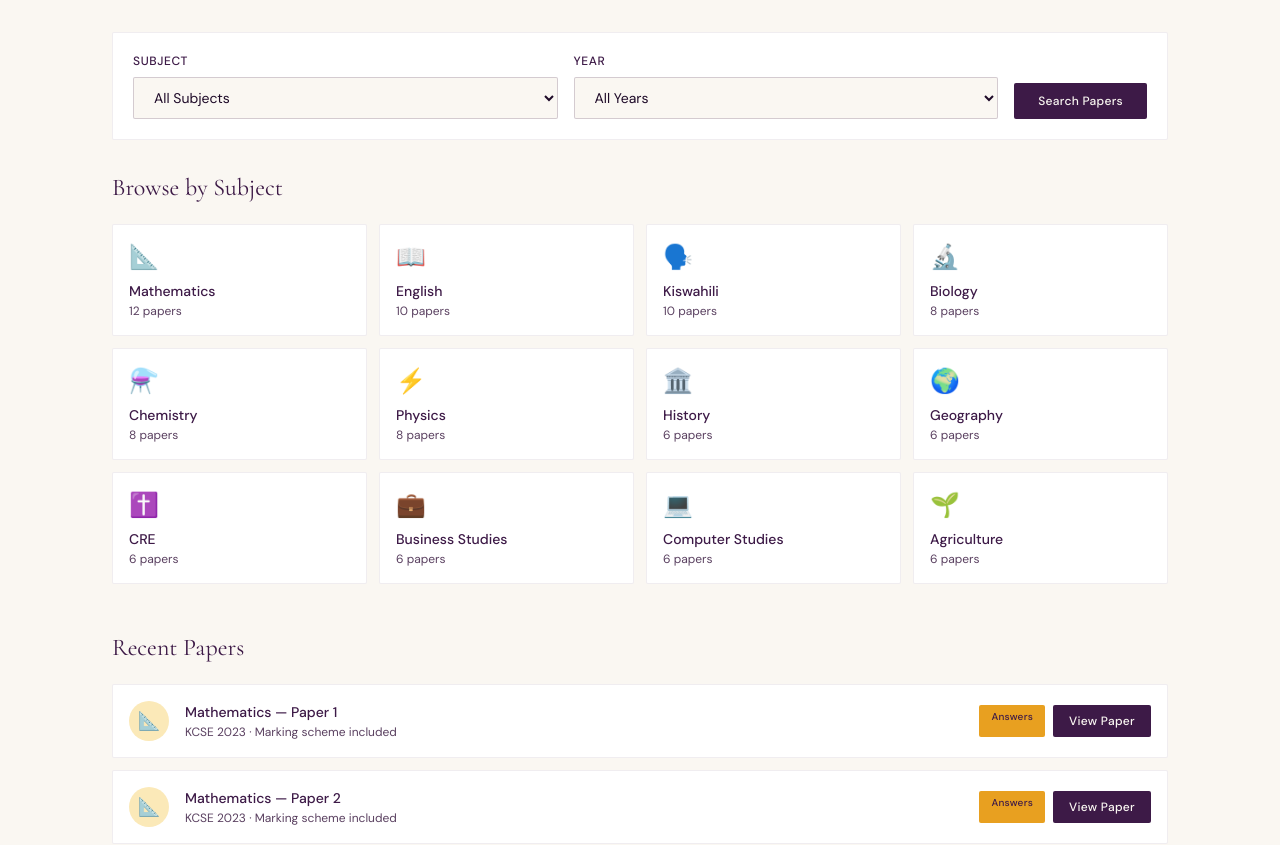
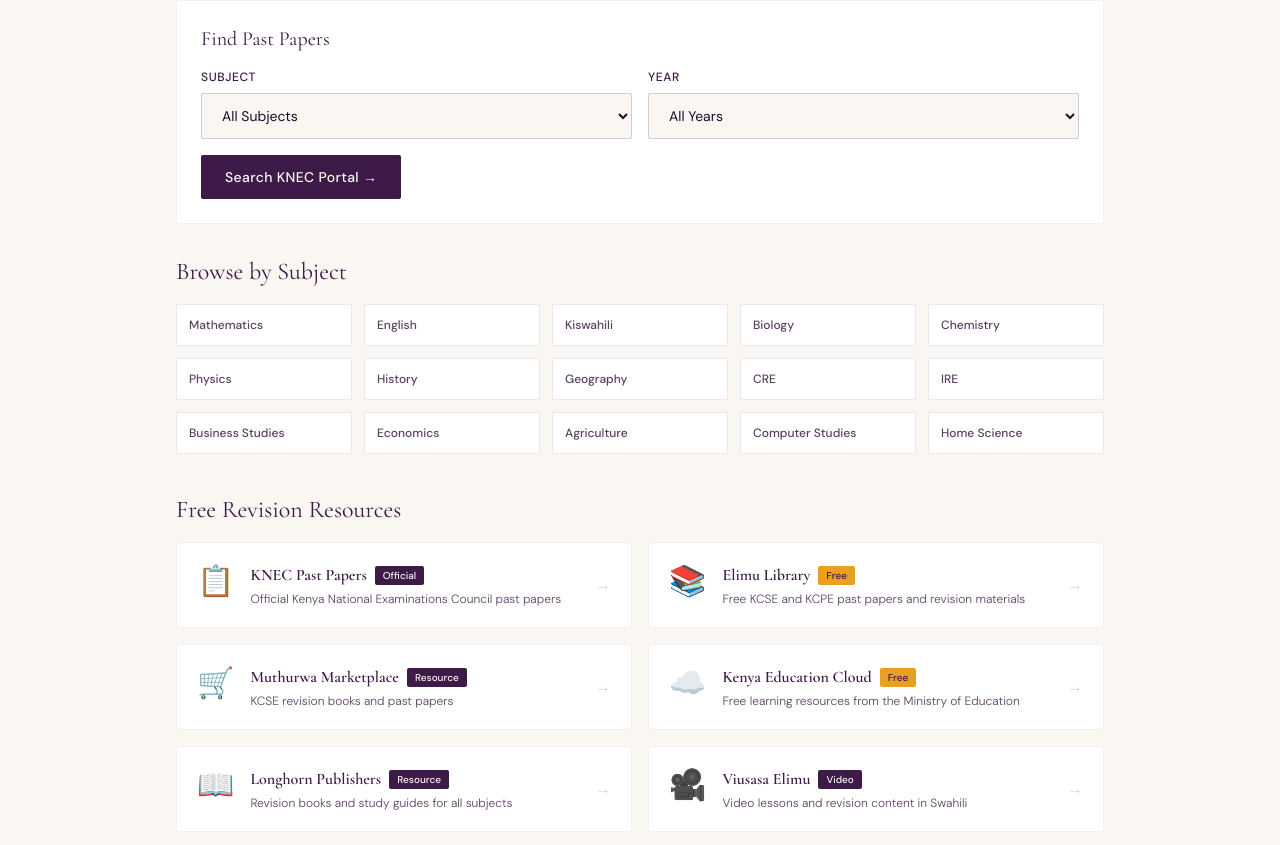
Before and after one commit to infoedira-ux/focusfora, a Next.js app: page /revise in a window 1280 px wide. Shown: the part 232-1077 px from the top of the page. Built offline with nearby package versions, Linux system fonts and the light colour scheme.

Commit message:
feat: full KCSE revise page with subjects, years and free resources

```diff
--- a/app/revise/page.tsx
+++ b/app/revise/page.tsx
@@ -2,22 +2,58 @@
 import { useState } from "react";
 import Link from "next/link";
 
-const subjects = [
-  { name: "Mathematics", icon: "📐", papers: 12 },
-  { name: "English", icon: "📖", papers: 10 },
-  { name: "Kiswahili", icon: "🗣️", papers: 10 },
-  { name: "Biology", icon: "🔬", papers: 8 },
-  { name: "Chemistry", icon: "⚗️", papers: 8 },
-  { name: "Physics", icon: "⚡", papers: 8 },
-  { name: "History", icon: "🏛️", papers: 6 },
-  { name: "Geography", icon: "🌍", papers: 6 },
-  { name: "CRE", icon: "✝️", papers: 6 },
-  { name: "Business Studies", icon: "💼", papers: 6 },
-  { name: "Computer Studies", icon: "💻", papers: 6 },
-  { name: "Agriculture", icon: "🌱", papers: 6 },
+const SUBJECTS = [
+  "Mathematics", "English", "Kiswahili", "Biology", "Chemistry",
+  "Physics", "History", "Geography", "CRE", "IRE", "Business Studies",
+  "Economics", "Agriculture", "Computer Studies", "Home Science"
 ];
 
-const years = [2023, 2022, 2021, 2020, 2019, 2018, 2017, 2016, 2015, 2014];
+const YEARS = [2023, 2022, 2021, 2020, 2019, 2018, 2017, 2016, 2015, 2014];
+
+const RESOURCES = [
+  {
+    title: "KNEC Past Papers",
+    desc: "Official Kenya National Examinations Council past papers",
+    url: "https://www.knec-portal.ac.ke",
+    icon: "📋",
+    tag: "Official"
+  },
+  {
+    title: "Elimu Library",
+    desc: "Free KCSE and KCPE past papers and revision materials",
+    url: "https://elimulib.com",
+    icon: "📚",
+    tag: "Free"
+  },
+  {
+    title: "Muthurwa Marketplace",
+    desc: "KCSE revision books and past papers",
+    url: "https://muthurwa.com",
+    icon: "🛒",
+    tag: "Resource"
+  },
+  {
+    title: "Kenya Education Cloud",
+    desc: "Free learning resources from the Ministry of Education",
+    url: "https://kec.ac.ke",
+    icon: "☁️",
+    tag: "Free"
+  },
+  {
+    title: "Longhorn Publishers",
+    desc: "Revision books and study guides for all subjects",
+    url: "https://longhornpublishers.com",
+    icon: "📖",
+    tag: "Resource"
+  },
+  {
+    title: "Viusasa Elimu",
+    desc: "Video lessons and revision content in Swahili",
+    url: "https://viusasa.com",
+    icon: "🎥",
+    tag: "Video"
+  },
+];
 
 export default function RevisePage() {
   const [selectedSubject, setSelectedSubject] = useState("");
@@ -25,122 +61,95 @@
 
   return (
     <div className="min-h-screen bg-offwhite">
-      {/* Nav */}
       <nav className="bg-aubergine px-6 md:px-12 py-4 flex justify-between items-center">
-        <Link href="/dashboard" className="font-serif text-xl text-offwhite">
-          Focus<span className="text-saffron">Fora</span>
-        </Link>
-        <Link href="/dashboard" className="text-offwhite/60 text-xs hover:text-saffron transition-colors uppercase tracking-wider">
-          ← Dashboard
-        </Link>
+        <Link href="/dashboard" className="font-serif text-xl text-offwhite">Focus<span className="text-saffron">Fora</span></Link>
+        <Link href="/dashboard" className="text-offwhite/60 text-xs hover:text-saffron transition-colors uppercase tracking-wider">← Dashboard</Link>
       </nav>
 
-      <div className="px-6 md:px-12 py-10 max-w-6xl mx-auto">
-        {/* Header */}
-        <div className="mb-10">
-          <span className="ff-section-eyebrow block mb-2">KCSE Revision</span>
-          <h1 className="font-serif text-4xl md:text-5xl text-aubergine font-light mb-3">
-            Past Papers & <em className="text-saffron not-italic">Quizzes</em>
-          </h1>
-          <p className="text-[#5A4060] text-sm font-light max-w-xl">
-            Access KCSE past papers from 2014 to 2023. Practice with AI-generated quizzes and get instant feedback.
-          </p>
+      <div className="px-6 md:px-12 py-10 max-w-5xl mx-auto">
+        <p className="ff-section-eyebrow mb-2">KCSE Revision</p>
+        <h1 className="font-serif text-4xl text-aubergine font-light mb-2">Revise</h1>
+        <p className="text-[#5A4060] text-sm font-light mb-10">Past papers, revision resources and study materials for KCSE.</p>
+
+        {/* Filter */}
+        <div className="bg-white p-6 rounded-sm border border-aubergine/[0.06] mb-8">
+          <h2 className="font-serif text-xl text-aubergine mb-4">Find Past Papers</h2>
+          <div className="grid md:grid-cols-2 gap-4 mb-4">
+            <div>
+              <label className="block text-xs font-medium text-aubergine uppercase tracking-wider mb-2">Subject</label>
+              <select value={selectedSubject} onChange={(e) => setSelectedSubject(e.target.value)}
+                className="w-full border border-aubergine/20 rounded-sm px-4 py-3 text-sm focus:outline-none focus:border-saffron bg-offwhite">
+                <option value="">All Subjects</option>
+                {SUBJECTS.map(s => <option key={s} value={s}>{s}</option>)}
+              </select>
+            </div>
+            <div>
+              <label className="block text-xs font-medium text-aubergine uppercase tracking-wider mb-2">Year</label>
+              <select value={selectedYear} onChange={(e) => setSelectedYear(e.target.value)}
+                className="w-full border border-aubergine/20 rounded-sm px-4 py-3 text-sm focus:outline-none focus:border-saffron bg-offwhite">
+                <option value="">All Years</option>
+                {YEARS.map(y => <option key={y} value={y}>{y}</option>)}
+              </select>
+            </div>
+          </div>
+          <a href={`https://www.knec-portal.ac.ke`} target="_blank" rel="noopener noreferrer"
+            className="ff-btn-primary text-sm inline-block">
+            Search KNEC Portal →
+          </a>
         </div>
 
-        {/* Filter bar */}
-        <div className="bg-white border border-aubergine/[0.08] rounded-sm p-5 mb-8 flex flex-wrap gap-4 items-end">
-          <div className="flex-1 min-w-[180px]">
-            <label className="block text-xs font-medium text-aubergine uppercase tracking-wider mb-2">Subject</label>
-            <select value={selectedSubject} onChange={(e) => setSelectedSubject(e.target.value)}
-              className="w-full border border-aubergine/20 rounded-sm px-4 py-2.5 text-sm focus:outline-none focus:border-saffron bg-offwhite">
-              <option value="">All Subjects</option>
-              {subjects.map((s) => (
-                <option key={s.name} value={s.name}>{s.name}</option>
-              ))}
-            </select>
-          </div>
-          <div className="flex-1 min-w-[140px]">
-            <label className="block text-xs font-medium text-aubergine uppercase tracking-wider mb-2">Year</label>
-            <select value={selectedYear} onChange={(e) => setSelectedYear(e.target.value)}
-              className="w-full border border-aubergine/20 rounded-sm px-4 py-2.5 text-sm focus:outline-none focus:border-saffron bg-offwhite">
-              <option value="">All Years</option>
-              {years.map((y) => (
-                <option key={y} value={y}>{y}</option>
-              ))}
-            </select>
-          </div>
-          <button className="ff-btn-primary px-6 py-2.5 text-xs">
-            Search Papers
-          </button>
+        {/* Subject grid */}
+        <h2 className="font-serif text-2xl text-aubergine mb-4">Browse by Subject</h2>
+        <div className="grid grid-cols-3 md:grid-cols-5 gap-3 mb-10">
+          {SUBJECTS.map(subject => (
+            <button key={subject}
+              onClick={() => setSelectedSubject(subject)}
+              className={`p-3 rounded-sm border text-xs font-medium transition-all duration-200 text-left ${
+                selectedSubject === subject
+                  ? "border-saffron bg-saffron-pale text-aubergine"
+                  : "border-aubergine/10 bg-white text-[#5A4060] hover:border-aubergine/30"
+              }`}>
+              {subject}
+            </button>
+          ))}
         </div>
 
-        {/* Subjects grid */}
-        <div className="mb-12">
-          <h2 className="font-serif text-2xl text-aubergine mb-5">Browse by Subject</h2>
-          <div className="grid grid-cols-2 md:grid-cols-3 lg:grid-cols-4 gap-3">
-            {subjects.map((subject) => (
-              <button key={subject.name}
-                onClick={() => setSelectedSubject(subject.name)}
-                className={`p-4 rounded-sm border text-left transition-all duration-200 hover:-translate-y-0.5 hover:shadow-md ${
-                  selectedSubject === subject.name
-                    ? "border-saffron bg-saffron-pale"
-                    : "border-aubergine/[0.08] bg-white hover:border-aubergine/20"
-                }`}>
-                <div className="text-2xl mb-2">{subject.icon}</div>
-                <div className="font-medium text-aubergine text-sm">{subject.name}</div>
-                <div className="text-xs text-[#5A4060] mt-0.5">{subject.papers} papers</div>
-              </button>
-            ))}
-          </div>
+        {/* Free resources */}
+        <h2 className="font-serif text-2xl text-aubergine mb-4">Free Revision Resources</h2>
+        <div className="grid md:grid-cols-2 gap-4 mb-10">
+          {RESOURCES.map(r => (
+            <a key={r.title} href={r.url} target="_blank" rel="noopener noreferrer"
+              className="bg-white p-5 rounded-sm border border-aubergine/[0.06] hover:-translate-y-1 hover:shadow-lg transition-all duration-300 group flex gap-4">
+              <div className="text-3xl">{r.icon}</div>
+              <div className="flex-1">
+                <div className="flex items-center gap-2 mb-1">
+                  <h3 className="font-serif text-base text-aubergine font-semibold">{r.title}</h3>
+                  <span className={`text-[10px] font-medium px-2 py-0.5 rounded-sm ${r.tag === "Free" ? "bg-saffron text-aubergine" : "bg-aubergine text-offwhite"}`}>
+                    {r.tag}
+                  </span>
+                </div>
+                <p className="text-xs text-[#5A4060] font-light">{r.desc}</p>
+              </div>
+              <span className="text-aubergine/20 group-hover:text-saffron transition-colors self-center">→</span>
+            </a>
+          ))}
         </div>
 
-        {/* Recent papers */}
-        <div>
-          <h2 className="font-serif text-2xl text-aubergine mb-5">Recent Papers</h2>
-          <div className="space-y-3">
+        {/* Quick tips */}
+        <div className="bg-aubergine rounded-sm p-8">
+          <h2 className="font-serif text-2xl text-offwhite mb-4">✦ Revision Tips</h2>
+          <div className="grid md:grid-cols-3 gap-4">
             {[
-              { subject: "Mathematics", year: 2023, paper: "Paper 1", hasAnswers: true },
-              { subject: "Mathematics", year: 2023, paper: "Paper 2", hasAnswers: true },
-              { subject: "English", year: 2023, paper: "Paper 1", hasAnswers: true },
-              { subject: "English", year: 2023, paper: "Paper 2", hasAnswers: false },
-              { subject: "Biology", year: 2023, paper: "Paper 1", hasAnswers: true },
-              { subject: "Chemistry", year: 2023, paper: "Paper 1", hasAnswers: true },
-              { subject: "Physics", year: 2022, paper: "Paper 1", hasAnswers: true },
-              { subject: "Kiswahili", year: 2022, paper: "Paper 1", hasAnswers: false },
-            ]
-            .filter(p => !selectedSubject || p.subject === selectedSubject)
-            .filter(p => !selectedYear || p.year === parseInt(selectedYear))
-            .map((paper, i) => (
-              <div key={i}
-                className="bg-white border border-aubergine/[0.08] rounded-sm p-4 flex items-center justify-between hover:border-aubergine/20 transition-all">
-                <div className="flex items-center gap-4">
-                  <div className="w-10 h-10 rounded-full bg-saffron-pale flex items-center justify-center text-lg">
-                    {subjects.find(s => s.name === paper.subject)?.icon || "📄"}
-                  </div>
-                  <div>
-                    <div className="font-medium text-aubergine text-sm">{paper.subject} — {paper.paper}</div>
-                    <div className="text-xs text-[#5A4060] mt-0.5">KCSE {paper.year} {paper.hasAnswers ? "· Marking scheme included" : ""}</div>
-                  </div>
-                </div>
-                <div className="flex gap-2">
-                  {paper.hasAnswers && (
-                    <span className="ff-tag-saffron text-[10px]">Answers</span>
-                  )}
-                  <button className="ff-btn-primary text-xs px-4 py-2">
-                    View Paper
-                  </button>
-                </div>
+              { tip: "Start with past papers", desc: "Do at least 5 years of past papers per subject before your exam." },
+              { tip: "Time yourself", desc: "Practice under exam conditions. 2.5 hours for most papers." },
+              { tip: "Mark your own work", desc: "Use marking schemes to understand exactly what examiners want." },
+            ].map(t => (
+              <div key={t.tip} className="bg-white/5 rounded-sm p-4">
+                <div className="text-saffron font-medium text-sm mb-1">✦ {t.tip}</div>
+                <div className="text-offwhite/60 text-xs font-light">{t.desc}</div>
               </div>
             ))}
           </div>
-        </div>
-
-        {/* Coming soon quiz banner */}
-        <div className="mt-12 bg-aubergine rounded-sm p-8 text-center">
-          <div className="font-serif text-2xl text-offwhite mb-2">AI Quiz Mode <span className="text-saffron">Coming Soon</span></div>
-          <p className="text-offwhite/60 text-sm font-light">
-            Our AI will generate custom quiz questions from any past paper topic. Practice smarter.
-          </p>
         </div>
       </div>
     </div>
```
